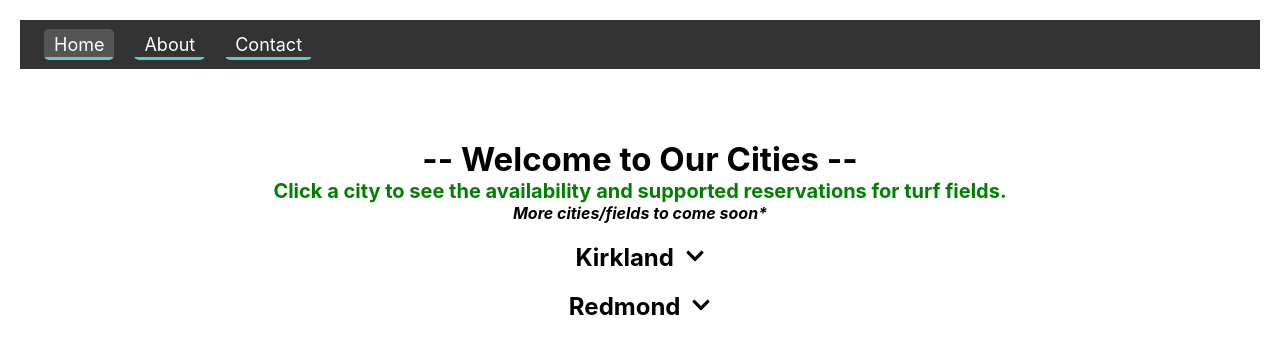
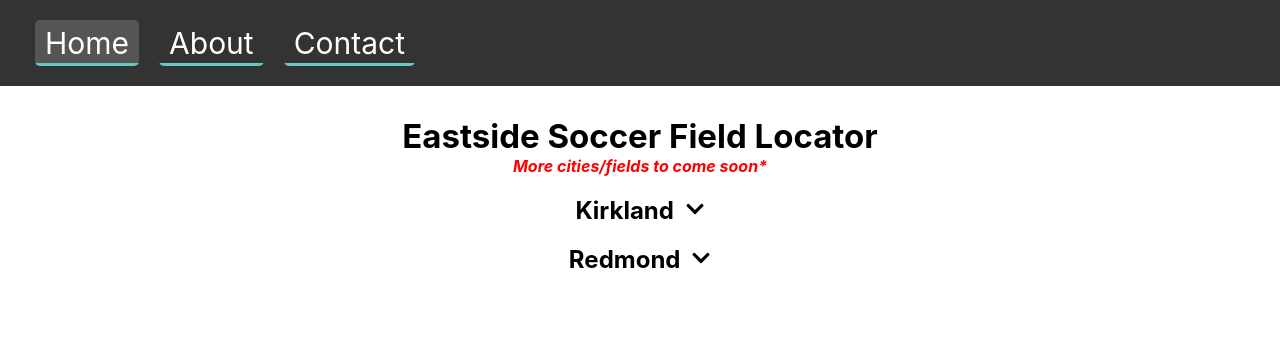
Before and after one commit to ArmeenF/eastside-turf-soccer-fields, a React (Create React App) app: page / in a window 1280 px wide. Shown: the top 354 px of the page. Built offline with nearby package versions, Linux system fonts and the light colour scheme.

Commit message:
Update nav bar

```diff
--- a/public/index.html
+++ b/public/index.html
@@ -22,7 +22,7 @@
       work correctly both with client-side routing and a non-root public URL.
       Learn how to configure a non-root public URL by running `npm run build`.
     -->
-  <title>ArmeenF</title>
+  <title>Eastside Soccer Fields</title>
 </head>
 
 <body>
--- a/src/App.css
+++ b/src/App.css
@@ -1,12 +1,17 @@
 /* App.css */
 .App {
   text-align: center;
-  padding: 20px;
-  flex: 1;
   display: flex;
   flex-direction: column;
   min-height: 100vh;
 }
+
+
+.body {
+  margin: 0;
+  padding: 0;
+}
+
 
 .content {
   margin: 1em;
@@ -18,10 +23,10 @@
   display: flex;
   justify-content: left;
   align-items: center;
-  padding: 14px;
-  border-radius: 0;
-  margin: 0; /* Remove margin */
+  padding: 25px;
+  margin: 0;
 }
+
 
 .navbar-links {
   margin-right: auto;
@@ -31,7 +36,7 @@
   color: #fff;
   text-decoration: none;
   margin: 0 10px;
-  font-size: 18px;
+  font-size: 30px;
   padding: 5px 10px;
   border-radius: 5px;
 }
@@ -61,6 +66,23 @@
   background-color: #333;
   padding: 8x;
   text-align: left;
-  margin-top: auto; /* Pushes the footer to the bottom */
+  margin-top: auto;
+  /* Pushes the footer to the bottom */
   border-radius: 30px;
 }
+
+/* Mobile Styles (max-device-width: 640px) */
+@media screen and (max-device-width: 640px) {
+  .navbar{
+    padding: 13px;
+  }
+  .navlink{
+    font-size: 15px;
+  }
+}
+
+/* Tablet Styles (min-device-width: 641px) and (max-device-width: 1024px) */
+@media screen and (min-device-width: 641px) and (max-device-width: 1024px) {}
+
+/* Desktop Styles (min-device-width: 1025px) */
+@media screen and (min-device-width: 1025px) {}
--- a/src/pages/Home/home.css
+++ b/src/pages/Home/home.css
@@ -10,7 +10,7 @@
 
 .page-title {
     font-size: 38px;
-    margin-top: -20px;
+    margin-top: -60px;
     margin-bottom: 20px;
 }
 
@@ -24,7 +24,7 @@
 .page-title-lower-Detail {
     font-size: 16px;
     font-style: italic;
-    color: black;
+    color: red;
     margin-top: -20px;
     margin-bottom: 20px;
 }
@@ -60,128 +60,6 @@
     width: 800px;
     height: auto;
 }
-
-/* Mobile Styles (max-device-width: 640px) */
-@media screen and (max-device-width: 640px) {
-    .page-title {
-        font-size: 22px;
-    }
-
-    .page-title-lower {
-        font-size: 16px;
-        text-align: justify;
-    }
-
-    .page-title-lower-Detail{
-        font-size: 12px;
-    }
-
-    .city-name {
-        font-size: 20px;
-    }
-
-    .city-image {
-        width: 100%;
-        max-width: 275px;
-    }
-
-    .city-info iframe {
-        width: 90%;
-        height: 200px;
-    }
-
-    button{
-        margin-bottom: 15px;
-    }
-}
-
-/* Tablet Styles (min-device-width: 641px) and (max-device-width: 1024px) */
-@media screen and (min-device-width: 641px) and (max-device-width: 1024px) {
-    .page-title {
-        font-size: 33px;
-    }
-
-    .page-title-lower {
-        font-size: 20px;
-    }
-
-    .city-image {
-        width: 100%;
-        max-width: 550px;
-    }
-
-    .city-info iframe {
-        width: 100%;
-        height: 300px;
-    }
-
-    button{
-        margin-bottom: 15px;
-    }
-}
-
-/* Desktop Styles (min-device-width: 1025px) */
-@media screen and (min-device-width: 1025px) {
-    .page-title {
-        /* Adjust font-size for desktop */
-    }
-
-    .page-title-lower {
-        /* Adjust font-size for desktop */
-    }
-
-    .city-image {
-        /* Adjust width for desktop */
-    }
-
-    .city-info iframe {
-        /* Adjust width and height for desktop */
-    }
-}
-
-
-/* @media screen and (max-device-width: 640px) {
-    .page-title {
-        font-size: 23px;
-    }
-
-    .page-title-lower {
-        font-size: 16px;
-    }
-
-    .city-name {
-        font-size: 20px;
-    }
-
-    .city-image {
-        width: 275px;
-    }
-
-    .city-info iframe {
-        width: 100%;
-        height: 200px;
-    }
-}
-
-
-@media screen and (min-device-width: 640px) and (max-device-width: 1024px) {
-    .page-title {
-        font-size: 33px;
-    }
-
-    .page-title-lower {
-        font-size: 20px;
-    }
-
-    .city-image {
-        width: 550px;
-    }
-
-    .city-info iframe {
-        width: 100%;
-        height: 300px;
-    }
-} */
 
 p.header {
     font-weight: bold;
@@ -285,3 +163,81 @@ a {
 a:hover {
     background-size: 0 3px, 100% 3px;
 }
+
+/* Mobile Styles (max-device-width: 640px) */
+@media screen and (max-device-width: 640px) {
+    .page-title {
+        font-size: 22px;
+    }
+
+    .page-title-lower {
+        font-size: 16px;
+        text-align: justify;
+    }
+
+    .page-title-lower-Detail {
+        font-size: 12px;
+    }
+
+    .city-name {
+        font-size: 20px;
+    }
+
+    .city-image {
+        width: 100%;
+        max-width: 275px;
+    }
+
+    .city-info iframe {
+        width: 90%;
+        height: 200px;
+    }
+
+    button {
+        margin-bottom: 15px;
+    }
+}
+
+/* Tablet Styles (min-device-width: 641px) and (max-device-width: 1024px) */
+@media screen and (min-device-width: 641px) and (max-device-width: 1024px) {
+    .page-title {
+        font-size: 33px;
+    }
+
+    .page-title-lower {
+        font-size: 20px;
+    }
+
+    .city-image {
+        width: 100%;
+        max-width: 550px;
+    }
+
+    .city-info iframe {
+        width: 100%;
+        height: 300px;
+    }
+
+    button {
+        margin-bottom: 15px;
+    }
+}
+
+/* Desktop Styles (min-device-width: 1025px) */
+@media screen and (min-device-width: 1025px) {
+    .page-title {
+        /* Adjust font-size for desktop */
+    }
+
+    .page-title-lower {
+        /* Adjust font-size for desktop */
+    }
+
+    .city-image {
+        /* Adjust width for desktop */
+    }
+
+    .city-info iframe {
+        /* Adjust width and height for desktop */
+    }
+}
--- a/src/pages/Home/home.js
+++ b/src/pages/Home/home.js
@@ -28,8 +28,7 @@ const Home = () => {
 
     return (
         <div className="home-container">
-            <h1 className="page-title">-- Welcome to Our Cities --</h1>
-            <h1 className="page-title-lower">Click a city to see the availability and supported reservations for turf fields.</h1>
+            <h1 className="page-title">Eastside Soccer Field Locator</h1>
             <h3 className="page-title-lower-Detail">More cities/fields to come soon*</h3>
             <div className="city">
                 <div className="city-name" onClick={() => handleCityClick('kirkland')}>
```
